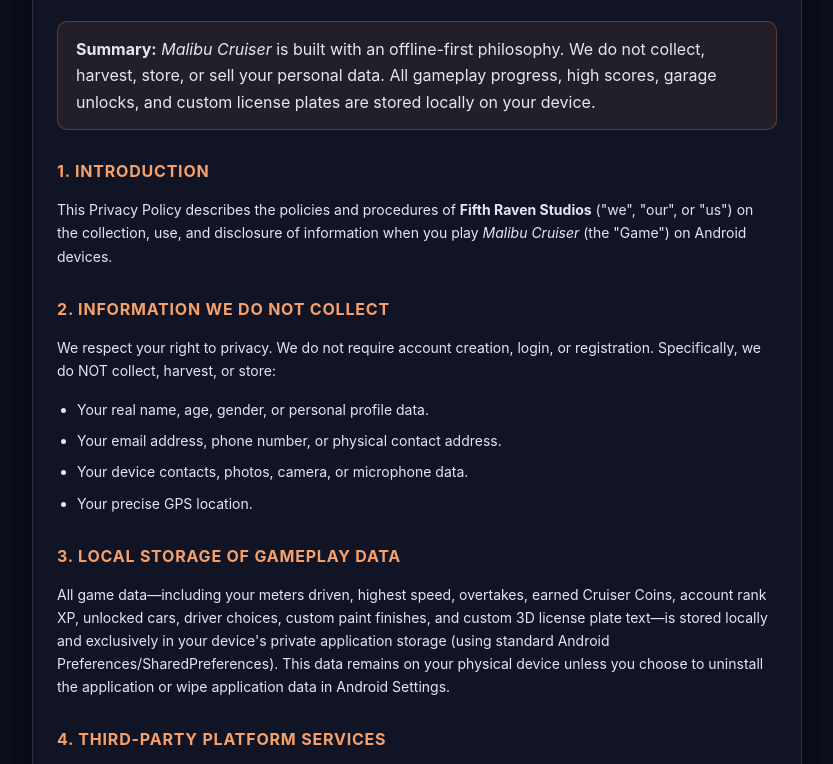
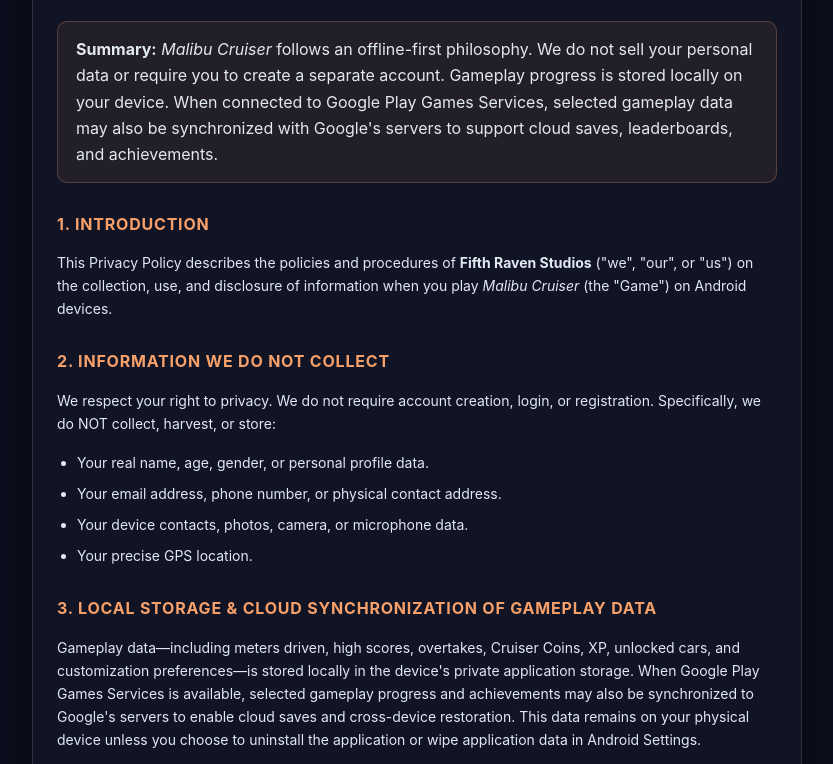
Before and after one commit to Vasilis65/malibu-cruiser-policy, a plain HTML site: page index.html in a window 1280 px wide. Shown: the part 168-932 px from the top of the page, without its empty margins (223-1056 px from the left). Drawn offline with Linux system fonts and the light colour scheme.

Commit message:
Revise privacy policy for Malibu Cruiser
Updated privacy policy summary and local storage details to include cloud synchronization.

```diff
--- a/index.html
+++ b/index.html
@@ -106,7 +106,7 @@
     </header>
 
     <div class="highlight-box">
-      <strong>Summary:</strong> <em>Malibu Cruiser</em> is built with an offline-first philosophy. We do not collect, harvest, store, or sell your personal data. All gameplay progress, high scores, garage unlocks, and custom license plates are stored locally on your device.
+      <strong>Summary:</strong> <em>Malibu Cruiser</em> follows an offline-first philosophy. We do not sell your personal data or require you to create a separate account. Gameplay progress is stored locally on your device. When connected to Google Play Games Services, selected gameplay data may also be synchronized with Google's servers to support cloud saves, leaderboards, and achievements.
     </div>
 
     <h2>1. Introduction</h2>
@@ -121,8 +121,8 @@
       <li>Your precise GPS location.</li>
     </ul>
 
-    <h2>3. Local Storage of Gameplay Data</h2>
-    <p>All game data—including your meters driven, highest speed, overtakes, earned Cruiser Coins, account rank XP, unlocked cars, driver choices, custom paint finishes, and custom 3D license plate text—is stored locally and exclusively in your device's private application storage (using standard Android Preferences/SharedPreferences). This data remains on your physical device unless you choose to uninstall the application or wipe application data in Android Settings.</p>
+    <h2>3. Local Storage & Cloud Synchronization of Gameplay Data</h2>
+    <p>Gameplay data—including meters driven, high scores, overtakes, Cruiser Coins, XP, unlocked cars, and customization preferences—is stored locally in the device's private application storage. When Google Play Games Services is available, selected gameplay progress and achievements may also be synchronized to Google's servers to enable cloud saves and cross-device restoration. This data remains on your physical device unless you choose to uninstall the application or wipe application data in Android Settings.</p>
 
     <h2>4. Third-Party Platform Services</h2>
     <p>When your mobile device is connected to the Internet, <em>Malibu Cruiser</em> may interface with standard, certified Google Play platform services:</p>
```
